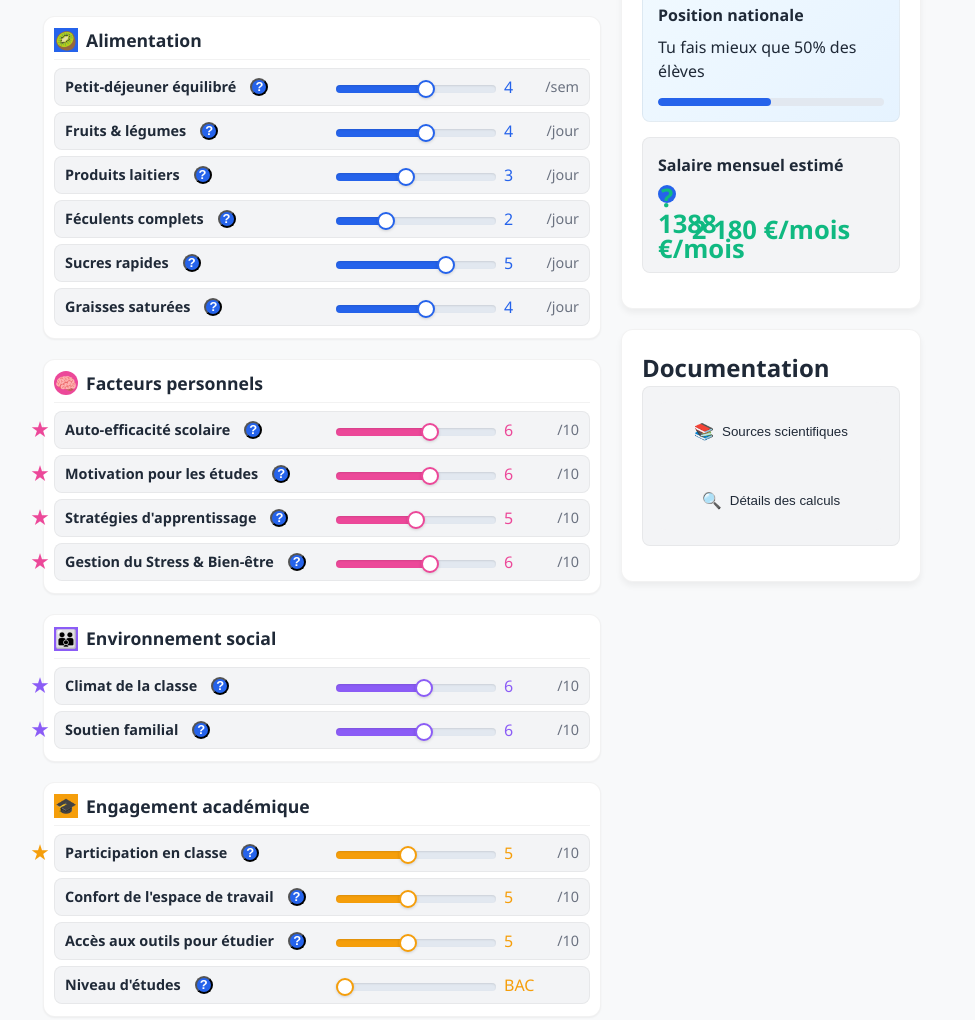
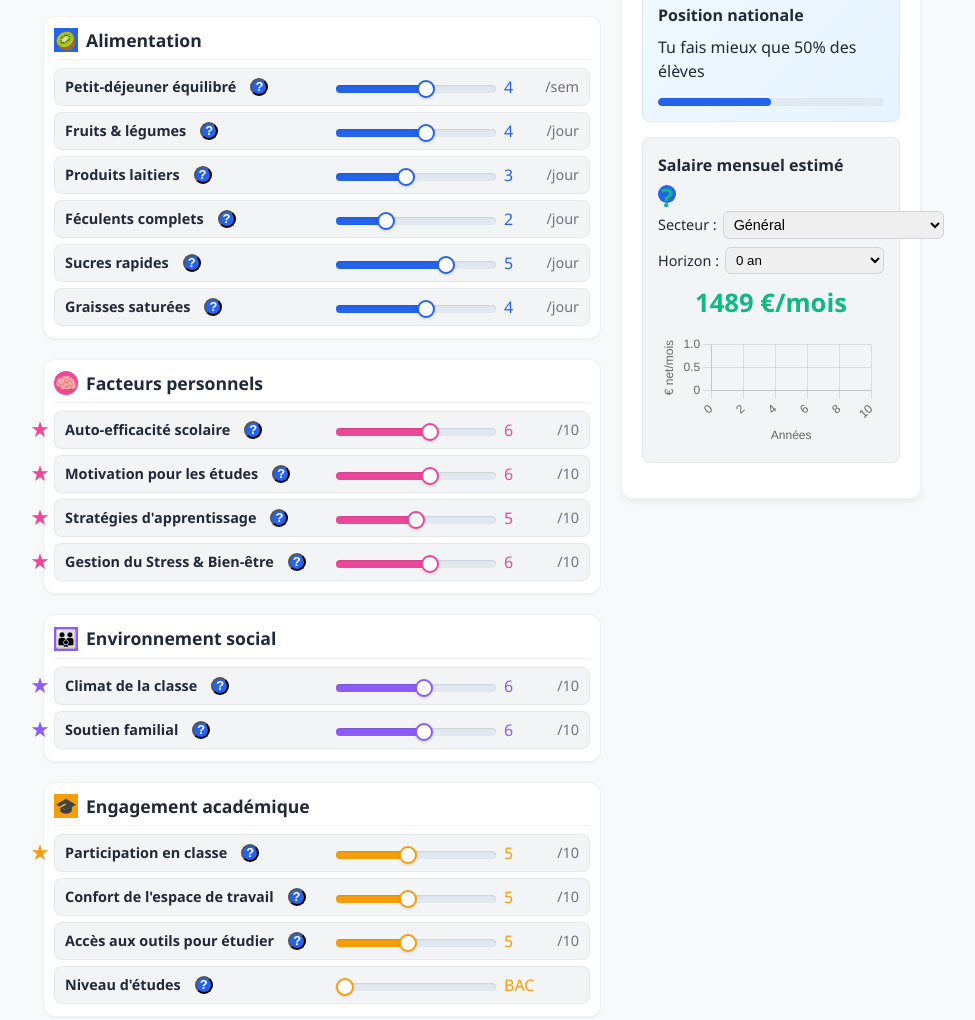
Before and after one commit to albertduplantin/simulateur-reussite-scolaire, a plain HTML site: page index.html in a window 1280 px wide. Shown: the part 532-1552 px from the top of the page, without its empty margins (158-1133 px from the left). Drawn offline with nearby package versions, Linux system fonts and the light colour scheme.

Commit message:
feat: secteurs supplémentaires (frigoriste, police, militaire) et ajustement automationRisk

```diff
--- /dev/null
+++ b/data/salary_sectors.json
@@ -0,0 +1,47 @@
+{
+  "version": "2024-06-extended",
+  "sectors": [
+    {"id":"general","label":"Général","base":[1480,1650,1850],"growthEarly":0.03,"growthLate":0.015,"automationRisk":0.20},
+    {"id":"maintenance_indus","label":"Maintenance industrielle (LP)","base":[1600,1800,2300],"growthEarly":0.045,"growthLate":0.025,"automationRisk":0.10},
+    {"id":"plomberie","label":"Plomberie / Chauffage","base":[1550,1750,2100],"growthEarly":0.04,"growthLate":0.02,"automationRisk":0.12},
+    {"id":"electricien","label":"Électricien bâtiment","base":[1500,1700,2000],"growthEarly":0.04,"growthLate":0.02,"automationRisk":0.12},
+    {"id":"charpentier","label":"Charpentier / Menuisier","base":[1500,1700,2000],"growthEarly":0.035,"growthLate":0.018,"automationRisk":0.13},
+    {"id":"soudeur","label":"Soudeur TIG/MIG","base":[1550,1750,2100],"growthEarly":0.045,"growthLate":0.02,"automationRisk":0.12},
+    {"id":"mecanicien_auto","label":"Mécanicien automobile","base":[1500,1650,1950],"growthEarly":0.035,"growthLate":0.018,"automationRisk":0.22},
+    {"id":"conducteur_PL","label":"Conducteur poids lourd","base":[1550,1700,1900],"growthEarly":0.03,"growthLate":0.015,"automationRisk":0.35},
+    {"id":"logistique","label":"Logistique / Magasinage","base":[1480,1600,1850],"growthEarly":0.03,"growthLate":0.015,"automationRisk":0.38},
+    {"id":"agri","label":"Agriculture / Exploitant","base":[1420,1550,1800],"growthEarly":0.025,"growthLate":0.015,"automationRisk":0.28},
+    {"id":"aide_soignant","label":"Aide-soignant","base":[1600,1750,1950],"growthEarly":0.025,"growthLate":0.01,"automationRisk":0.08},
+    {"id":"infirmier","label":"Infirmier","base":[1850,2050,2350],"growthEarly":0.03,"growthLate":0.015,"automationRisk":0.08},
+    {"id":"sage_femme","label":"Sage-femme","base":[2100,2350,2700],"growthEarly":0.03,"growthLate":0.015,"automationRisk":0.06},
+    {"id":"medecin","label":"Médecin (interne)","base":[2400,3000,4500],"growthEarly":0.05,"growthLate":0.03,"automationRisk":0.05},
+    {"id":"pharmacien","label":"Pharmacien","base":[2200,2600,3500],"growthEarly":0.04,"growthLate":0.025,"automationRisk":0.07},
+    {"id":"professeur","label":"Enseignement / Professeur","base":[1480,1650,1830],"growthEarly":0.015,"growthLate":0.01,"automationRisk":0.18},
+    {"id":"data_science","label":"Data Scientist","base":[2000,2500,3200],"growthEarly":0.06,"growthLate":0.03,"automationRisk":0.25},
+    {"id":"cybersec","label":"Cybersécurité","base":[2000,2400,3100],"growthEarly":0.055,"growthLate":0.03,"automationRisk":0.18},
+    {"id":"dev_ia","label":"Ingénieur IA","base":[2100,2600,3300],"growthEarly":0.06,"growthLate":0.035,"automationRisk":0.20},
+    {"id":"cloud_devops","label":"Cloud / DevOps","base":[1950,2400,3100],"growthEarly":0.055,"growthLate":0.03,"automationRisk":0.20},
+    {"id":"web_dev","label":"Développeur web","base":[1700,2000,2500],"growthEarly":0.045,"growthLate":0.025,"automationRisk":0.30},
+    {"id":"game_dev","label":"Développeur jeux vidéo","base":[1650,1900,2400],"growthEarly":0.04,"growthLate":0.025,"automationRisk":0.32},
+    {"id":"webdesign","label":"Webdesigner / UI","base":[1600,1850,2300],"growthEarly":0.035,"growthLate":0.02,"automationRisk":0.34},
+    {"id":"graphiste","label":"Graphiste / Illustration","base":[1500,1750,2100],"growthEarly":0.03,"growthLate":0.015,"automationRisk":0.40},
+    {"id":"marketing_digital","label":"Marketing digital","base":[1650,1950,2400],"growthEarly":0.045,"growthLate":0.02,"automationRisk":0.30},
+    {"id":"commerce","label":"Commerce / Vente","base":[1450,1600,1900],"growthEarly":0.03,"growthLate":0.015,"automationRisk":0.29},
+    {"id":"banque","label":"Conseiller banque","base":[1700,2000,2500],"growthEarly":0.035,"growthLate":0.02,"automationRisk":0.35},
+    {"id":"assurance","label":"Chargé d’assurances","base":[1650,1950,2400],"growthEarly":0.035,"growthLate":0.02,"automationRisk":0.36},
+    {"id":"rh","label":"Ressources humaines","base":[1600,1900,2350],"growthEarly":0.03,"growthLate":0.02,"automationRisk":0.32},
+    {"id":"tourisme","label":"Tourisme / Hôtellerie","base":[1420,1550,1800],"growthEarly":0.025,"growthLate":0.015,"automationRisk":0.45},
+    {"id":"boulanger","label":"Artisan boulanger","base":[1450,1600,1900],"growthEarly":0.035,"growthLate":0.02,"automationRisk":0.27},
+    {"id":"coiffeur","label":"Coiffeur / Esthétique","base":[1400,1500,1750],"growthEarly":0.025,"growthLate":0.015,"automationRisk":0.48},
+    {"id":"policier","label":"Policier / Gendarme","base":[1650,1850,2250],"growthEarly":0.03,"growthLate":0.015,"automationRisk":0.12},
+    {"id":"militaire_sousoff","label":"Militaire (sous-officier)","base":[1600,1800,2200],"growthEarly":0.03,"growthLate":0.015,"automationRisk":0.10},
+    {"id":"militaire_off","label":"Militaire (officier)","base":[1900,2300,3000],"growthEarly":0.04,"growthLate":0.02,"automationRisk":0.08},
+    {"id":"pompier","label":"Pompier professionnel","base":[1600,1800,2200],"growthEarly":0.03,"growthLate":0.015,"automationRisk":0.09},
+    {"id":"aero_tech","label":"Technicien aéronautique","base":[1700,2000,2600],"growthEarly":0.045,"growthLate":0.02,"automationRisk":0.18},
+    {"id":"topographe","label":"Géomètre-topographe","base":[1650,1900,2350],"growthEarly":0.04,"growthLate":0.02,"automationRisk":0.20},
+    {"id":"chef_chantier","label":"Chef de chantier BTP","base":[1750,2050,2700],"growthEarly":0.045,"growthLate":0.025,"automationRisk":0.15},
+    {"id":"ergo","label":"Ergothérapeute","base":[1700,1950,2300],"growthEarly":0.03,"growthLate":0.015,"automationRisk":0.10},
+    {"id":"inf_bloc","label":"Infirmier bloc opératoire","base":[2000,2200,2600],"growthEarly":0.035,"growthLate":0.02,"automationRisk":0.08},
+    {"id":"frigoriste","label":"Technicien frigoriste","base":[1600,1850,2300],"growthEarly":0.045,"growthLate":0.02,"automationRisk":0.12}
+  ]
+}
--- a/index.html
+++ b/index.html
@@ -2283,6 +2283,33 @@
                 font-size: 11px !important;
             }
         }
+
+        /* Suppression bloc doc latéral */
+        .results-container .documentation-section{display:none!important;}
+
+        .sector-select select{
+            font-size:0.9em;
+            max-width:100%;
+        }
+
+        @media(max-width:600px){
+            /* ... autres règles ... */
+            .slider-value-details{flex-direction:row;align-items:center;width:auto;gap:2px;}
+            .slider-value-container{white-space:nowrap;}
+            .slider-unit{font-size:0.7em;padding-left:2px;white-space:nowrap;}
+            .slider-label{flex:0 0 45%;}
+            .slider-container{flex:0 0 75px;}
+            .slider-value-details{flex:0 0 55px;justify-content:flex-start;}
+        }
+
+        @media (max-width: 480px) {
+            /* ... existant ... */
+            .slider-group{flex-direction:row;align-items:center;gap:6px;padding:8px 4px;}
+            .slider-label{flex:1 1 45%;font-size:0.75em;}
+            .slider-container{flex:0 0 90px;}
+            input[type="range"]{width:90px;}
+            .slider-value-details{flex:0 0 auto;white-space:nowrap;}
+         }
     </style>
 </head>
 <body>
@@ -2364,26 +2391,7 @@
             <section class="categories" role="main" aria-label="Facteurs influençant la réussite scolaire">
                 <!-- Les catégories seront générées dynamiquement par le JavaScript -->
 
-                <!-- SLIDER TEMPORAIRE POUR TEST -->
-                <div class="category" data-category="academique" style="border: 2px solid red; margin: 20px 0;">
-                    <h3 style="color: red;">🎓 TEST - Niveau d'études (temporaire)</h3>
-                    <div class="grid">
-                        <div class="slider-group" id="slider-group-education">
-                            <div class="slider-label">
-                                <span>Niveau d'études</span>
-                            </div>
-                            <div class="slider-container">
-                                <input type="range" class="slider" min="0" max="3" value="0" step="1" id="education" oninput="window.simulateur.updateSliderDisplay(this); window.simulateur.updateResults();">
-                            </div>
-                            <div class="slider-value-details">
-                                <div class="slider-value-container">
-                                    <span class="slider-value">BAC</span>
-                                    <span class="slider-unit"></span>
-                                </div>
-                            </div>
-                        </div>
-                    </div>
-                </div>
+                <!-- Fin suppression slider de test -->
             </section>
 
             <aside class="results-container" role="complementary" aria-label="Résultats du simulateur">
@@ -2431,23 +2439,23 @@
                                         <strong>Sources :</strong> INSEE, APEC, DARES, CGE 2024
                                     </div></div>
                             </h3>
-                            <span>2 180 €/mois</span>
-                        </div>
-                    </div>
-                </section>
-
-                <section class="results documentation-section">
-                    <h2>Documentation</h2>
-                    <div class="result-card">
-                        <div class="documentation-buttons">
-                            <button class="doc-button" onclick="window.open('sources_scientifiques.html', '_blank')">
-                                <span class="button-icon">📚</span>
-                                Sources scientifiques
-                            </button>
-                            <button class="doc-button" onclick="showCalculDetails()">
-                                <span class="button-icon">🔍</span>
-                                Détails des calculs
-                            </button>
+                            <div class="sector-select" style="margin-bottom:8px; display:flex; align-items:center; gap:6px;">
+                                <label for="sector-select" style="font-size:0.9em;">Secteur&nbsp;:</label>
+                                <select id="sector-select" style="flex:1; padding:4px 6px; border-radius:6px; border:1px solid #d1d5db;">
+                                    <option value="general" selected>Général</option>
+                                </select>
+                            </div>
+                            <div class="horizon-select" style="margin-bottom:10px; display:flex; align-items:center; gap:6px;">
+                                <label for="horizon-select" style="font-size:0.9em;">Horizon&nbsp;:</label>
+                                <select id="horizon-select" style="flex:1; padding:4px 6px; border-radius:6px; border:1px solid #d1d5db;">
+                                    <option value="0" selected>0 an</option>
+                                    <option value="3">3 ans</option>
+                                    <option value="10">10 ans</option>
+                                    <option value="30">30 ans</option>
+                                </select>
+                            </div>
+                            <span id="salary-display">2 180 €/mois</span>
+                            <canvas id="salary-chart" style="width:100%;max-width:260px;margin-top:12px;"></canvas>
                         </div>
                     </div>
                 </section>
@@ -2767,6 +2775,7 @@
 
     <script src="simulateur.js"></script>
     <script src="modern-features.js"></script>
+    <script src="https://cdn.jsdelivr.net/npm/chart.js@4.4.0/dist/chart.umd.min.js" defer></script>
 
     <!-- Script toggling pour le menu burger -->
     <script>
@@ -2819,5 +2828,24 @@
         window.addEventListener('DOMContentLoaded',adjustOffset);
         window.addEventListener('resize',adjustOffset);
     </script>
+
+    <!-- Après la div ad-badge, ajouter footer centré -->
+    <footer id="doc-footer" style="padding:40px 0;text-align:center;max-width:878px;margin:0 auto;">
+        <h2 style="margin-bottom:20px;">Documentation</h2>
+        <div class="documentation-buttons" style="display:flex;justify-content:center;gap:16px;flex-wrap:wrap;">
+            <a href="about.html" class="doc-button" style="text-decoration:none;">
+                <span class="button-icon">ℹ️</span>
+                À propos
+            </a>
+            <button class="doc-button" onclick="window.open('sources_scientifiques.html', '_blank')">
+                <span class="button-icon">📚</span>
+                Sources scientifiques
+            </button>
+            <button class="doc-button" onclick="showCalculDetails()">
+                <span class="button-icon">🔍</span>
+                Détails des calculs
+            </button>
+        </div>
+    </footer>
 </body>
 </html>
--- a/simulateur.js
+++ b/simulateur.js
@@ -478,12 +478,49 @@ function debounce(fn, delay = 150) {
     };
 }
 
+/**
+ * 📊 Gestion des données salariales par secteur (chargées depuis JSON)
+ */
+class SectorManager {
+    constructor(data){
+        this.sectors = new Map();
+        data.sectors.forEach(sec=>this.sectors.set(sec.id, sec));
+        this.currentId = 'general';
+        this.populateSelector();
+    }
+    populateSelector(){
+        const select = document.getElementById('sector-select');
+        if(!select) return;
+        // Inject options dynamiques si non déjà faits
+        if(select.options.length<=1){
+            this.sectors.forEach(sec=>{
+                if(sec.id!== 'general'){ // general déjà présent
+                    const opt=document.createElement('option');
+                    opt.value = sec.id; opt.textContent = sec.label;
+                    select.appendChild(opt);
+                }
+            });
+        }
+        select.addEventListener('change', e=>{
+            this.currentId = e.target.value;
+            if(window.simulateur){
+                window.simulateur.updateResults();
+            }
+        });
+    }
+    current(){
+        return this.sectors.get(this.currentId) || this.sectors.get('general');
+    }
+}
+
 // Classe principale du simulateur
 class Simulateur {
     constructor() {
         this.manualGrade = 12.2;
         this.baseGrade = this.manualGrade;
         this.slidersModified = false;
+        // Horizon par défaut (0 an)
+        this.horizonYears = 0;
         this.initializeCategories();
         this.initializeSliders();
         // Création d'une version « debounced » de updateResults pour les sliders
@@ -548,6 +585,15 @@ class Simulateur {
                 this.updateResultsDebounced();
             });
         });
+
+        // Listener horizon
+        const horizonSel = document.getElementById('horizon-select');
+        if(horizonSel){
+            horizonSel.addEventListener('change', () => {
+                this.horizonYears = parseInt(horizonSel.value, 10);
+                this.updateResults();
+            });
+        }
     }
 
     calculateResults() {
@@ -615,43 +661,23 @@ class Simulateur {
         document.querySelector('.benchmark-text').textContent = `Tu fais mieux que ${Math.round(percentile)}% des élèves`;
         document.querySelector('.benchmark-progress').style.width = `${percentile}%`;
 
-        // Mise à jour du salaire (avec debug complet)
+        // Mise à jour du salaire
         const salaryBox = document.querySelector('#salary-result');
-        console.log('Salary box found:', !!salaryBox);
-
         if (salaryBox) {
-            const salarySpan = salaryBox.querySelector('span');
-            console.log('Salary span found:', !!salarySpan);
-            console.log('Current salary span content:', salarySpan ? salarySpan.textContent : 'N/A');
-
+            const salarySpan = document.getElementById('salary-display');
             if (salarySpan) {
-                const calculatedSalary = this.calculateSalary(displayGrade, this.getSliderValues().education);
-                const oldContent = salarySpan.textContent;
-                const newContent = `${calculatedSalary} €/mois`;
-                salarySpan.textContent = newContent;
-
-                // Forcer le rafraîchissement visuel
-                salarySpan.style.color = 'red';
-                setTimeout(() => {
-                    salarySpan.style.color = '';
-                }, 100);
-
-                console.log('Salary display updated from:', oldContent, 'to:', newContent);
-                console.log('New salary span content after update:', salarySpan.textContent);
-            } else {
-                console.warn('Salary span not found in DOM');
-                console.log('Salary box HTML:', salaryBox.innerHTML);
+                const calculatedSalary = this.calculateSalary(displayGrade, this.getSliderValues().education, this.horizonYears);
+                salarySpan.textContent = `${calculatedSalary} €/mois`;
+                this.updateSalaryChart(displayGrade, this.getSliderValues().education);
             }
         }
-
         // Mettre à jour barre mobile si présente
         const mobGrade = document.getElementById('mobile-grade');
         const mobSalary = document.getElementById('mobile-salary');
         if(mobGrade && mobSalary){
             mobGrade.textContent = displayGrade.toFixed(1);
-            const mobileSalary = this.calculateSalary(displayGrade, this.getSliderValues().education);
+            const mobileSalary = this.calculateSalary(displayGrade, this.getSliderValues().education, this.horizonYears);
             mobSalary.textContent = `${mobileSalary} €`;
-            console.log('Mobile salary updated to:', mobileSalary);
         }
     }
     calculatePercentile(grade) {
@@ -672,34 +698,60 @@ class Simulateur {
         let percentile = 100 * norm_cdf(grade, mean, std);
         return Math.max(0, Math.min(100, percentile));
     }
-    calculateSalary(grade, education) {
-        // 💰 CALCUL RÉALISTE DU SALAIRE NET MENSUEL (premier emploi, hors région parisienne)
-        // Sources : INSEE "Revenus d’activité", APEC "Salaires jeunes diplômés 2024", DARES, CGE.
-        // + Études économétriques (Belzil & Hansen 2002 ; French Returns to GPA – INSEE 2020) montrant
-        //   une élasticité d’environ 2-4 % de salaire par point de moyenne.
+    calculateSalary(grade, education, years = 0) {
+        // 💰 CALCUL RÉALISTE avec prise en compte du secteur
+        const sector = window.sectorManager?.current();
+        if(!sector){
+            console.warn('[Salaire] Pas de données secteur, utilisation fallback');
+        }
 
-        // Table des salaires nets mensuels médians par niveau de diplôme (province, 2024)
-        const salaryByEducation = {
-            0: 1380, // Sans diplôme (SMIC net)
-            1: 1480, // BAC
-            2: 1650, // BAC+2 (BTS/DUT)
-            3: 1850  // BAC+5+ (Master/Ingénieur)
-        };
+        const bases = sector?.base || [1480,1650,1850];
+        const eduLevel = (education ?? 0);
+        const baseSalary = bases[Math.min(eduLevel, bases.length-1)] || bases[0];
 
-        // Sécurisation des paramètres
-        const eduLevel = (education ?? 0);
-        const baseSalary = salaryByEducation[eduLevel] ?? salaryByEducation[0];
+        // Projection dans le temps selon les croissances du secteur
+        const risk = sector?.automationRisk ?? 0;
+        const impactAI = 1 - risk * 0.5; // max -50%
+        const g1 = (sector?.growthEarly ?? 0.03) * impactAI;
+        const g2 = (sector?.growthLate ?? 0.015) * impactAI;
 
-        // ---- Impact continu des performances scolaires ----
-        // Référence : moyenne nationale 12 (bac). Chaque point au-dessus => +3 %.
-        // Chaque point en dessous => –3 %. Borne à [-30 %, +30 %] (8 pts ≈ note 4 à 20).
-        const impactPerPoint = 0.03; // 3 %
+        let projectedSalary;
+        if(years <= 5){
+            projectedSalary = baseSalary * Math.pow(1 + g1, years);
+        } else {
+            const salary5 = baseSalary * Math.pow(1 + g1, 5);
+            projectedSalary = salary5 * Math.pow(1 + g2, years - 5);
+        }
+
+        // Impact continu de la note (±3 % par point autour de 12, borné ±30 %)
+        const impactPerPoint = 0.03;
         const gradeDiff = grade - 12;
         let performanceMultiplier = 1 + (gradeDiff * impactPerPoint);
         performanceMultiplier = Math.max(0.7, Math.min(1.3, performanceMultiplier));
 
-        const finalSalary = Math.round(baseSalary * performanceMultiplier);
-        return finalSalary;
+        return Math.round(projectedSalary * performanceMultiplier);
+    }
+    initSalaryChart(){
+        const ctx = document.getElementById('salary-chart');
+        if(!ctx || window.Chart === undefined) return;
+        this.salaryChart = new Chart(ctx, {
+            type:'line',
+            data:{
+                labels:[...Array(11).keys()],
+                datasets:[{label:'Salaire projeté',data:[],backgroundColor:'#2563EB33',borderColor:'#2563EB',fill:true,tension:0.25}]
+            },
+            options:{responsive:true,plugins:{legend:{display:false}},scales:{x:{title:{display:true,text:'Années'}},y:{title:{display:true,text:'€ net/mois'},beginAtZero:false}}}
+        });
+    }
+
+    updateSalaryChart(grade, education){
+        if(!this.salaryChart) return;
+        const arr=[];
+        for(let n=0;n<=10;n++){
+            arr.push(this.calculateSalary(grade, education, n));
+        }
+        this.salaryChart.data.datasets[0].data = arr;
+        this.salaryChart.update();
     }
     adjustGrade(delta) {
         this.manualGrade = Math.max(0, Math.min(20, this.manualGrade + delta));
@@ -1016,19 +1068,6 @@ class MobileUIManager {
     }
 }
 
-// Initialisation au chargement de la page
-document.addEventListener('DOMContentLoaded', () => {
-    window.simulateur = new Simulateur();
-    window.toggleTooltip = toggleTooltip;
-    window.switchMode = (mode) => window.simulateur.switchMode(mode);
-    window.resetSliders = () => window.simulateur.resetSliders();
-    window.updateResults = () => window.simulateur.updateResults();
-    window.simulateur.resetSliders();
-
-    // Instance globale du gestionnaire mobile
-    const mobileUIManager = new MobileUIManager();
-});
-
 // Ancienne gestion des tooltips supprimée - maintenant gérée par TooltipManager
 
 // Gestion des modales
@@ -1050,3 +1089,30 @@ window.onclick = function(event) {
 function showInstructions() {
     document.getElementById('instructions-modal').style.display = 'block';
 }
+
+// -------- Initialisation asynchrone --------
+
+document.addEventListener('DOMContentLoaded', () => {
+    fetch('data/salary_sectors.json')
+        .then(res => res.ok ? res.json() : Promise.reject('HTTP '+res.status))
+        .then(json => {
+            window.sectorManager = new SectorManager(json);
+        })
+        .catch(err => {
+            console.warn('[SectorManager] Chargement JSON échoué :', err);
+            window.sectorManager = new SectorManager({
+                sectors: [{ id: 'general', label: 'Général', base: [1480, 1650, 1850], growthEarly: 0.03, growthLate: 0.015 }]
+            });
+        })
+        .finally(() => {
+            // Instanciation du simulateur après disponibilité du SectorManager
+            window.simulateur = new Simulateur();
+            window.simulateur.initSalaryChart();
+            window.toggleTooltip = toggleTooltip;
+            window.switchMode = mode => window.simulateur.switchMode(mode);
+            window.resetSliders = () => window.simulateur.resetSliders();
+            window.updateResults = () => window.simulateur.updateResults();
+            // Initialisation mobile
+            new MobileUIManager();
+        });
+});
```
